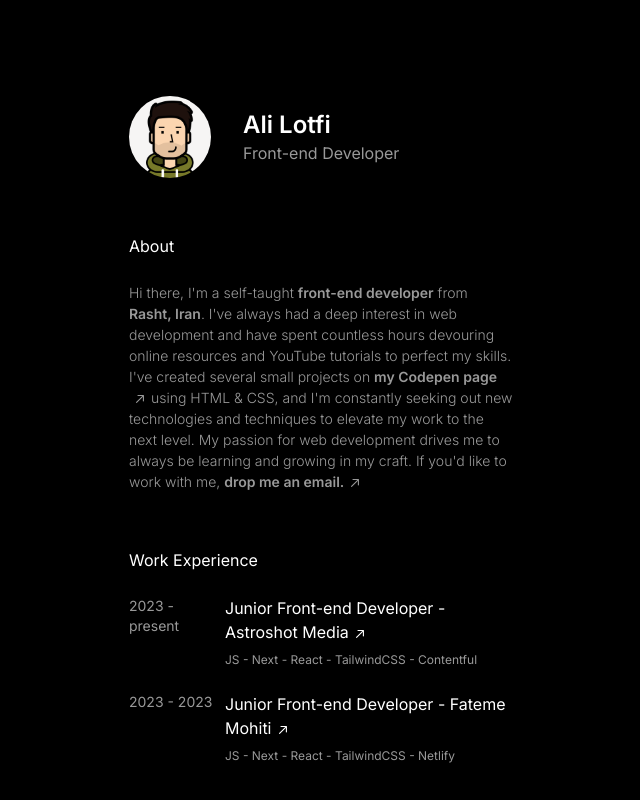
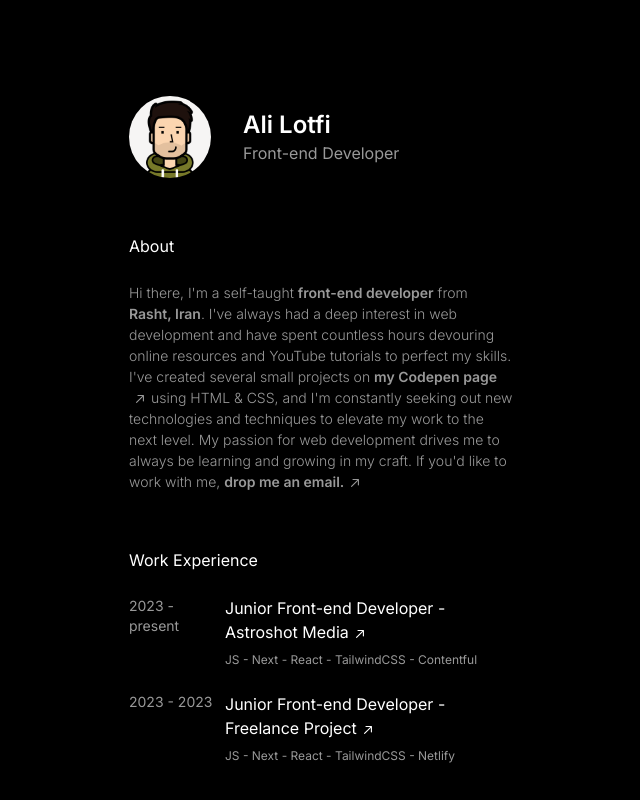
Before and after one commit to alilotfidev/my-personal-website, a Next.js app: page / in a window 1280 px wide. Shown: the top 800 px of the page, without its empty margins (319-959 px from the left). Built offline with nearby package versions, Linux system fonts and the light colour scheme.

Commit message:
work experience updated

```diff
--- a/components/WorkExperience.js
+++ b/components/WorkExperience.js
@@ -11,7 +11,7 @@ export default function WorkExperience() {
     },
     {
       role: "Junior Front-end Developer",
-      company: "Fateme Mohiti",
+      company: "Freelance Project",
       companyLink: "https://fatememohiti.ir",
       time: "2023 - 2023",
       technologies: ["JS", "Next", "React", "TailwindCSS", "Netlify"],
```
